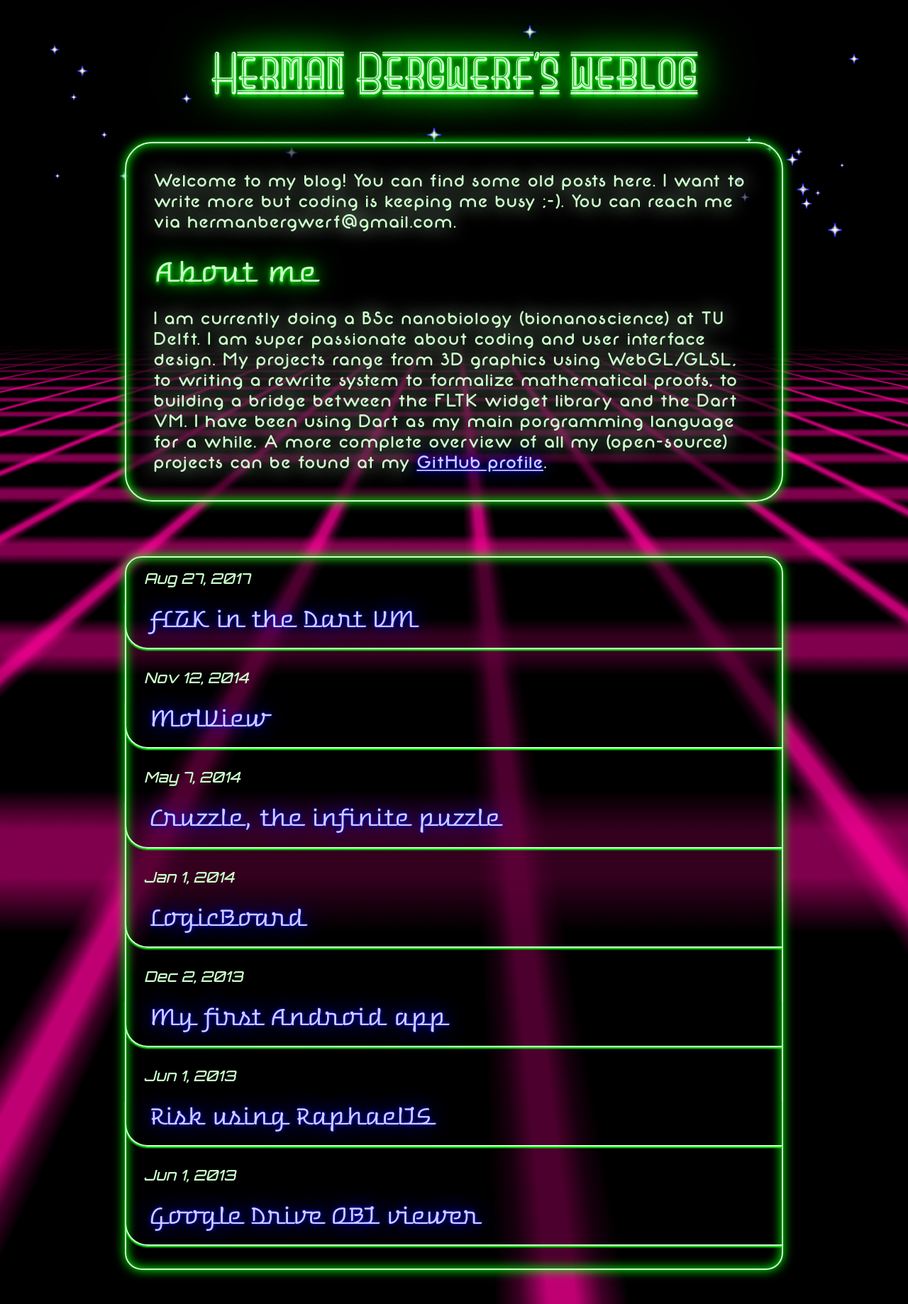
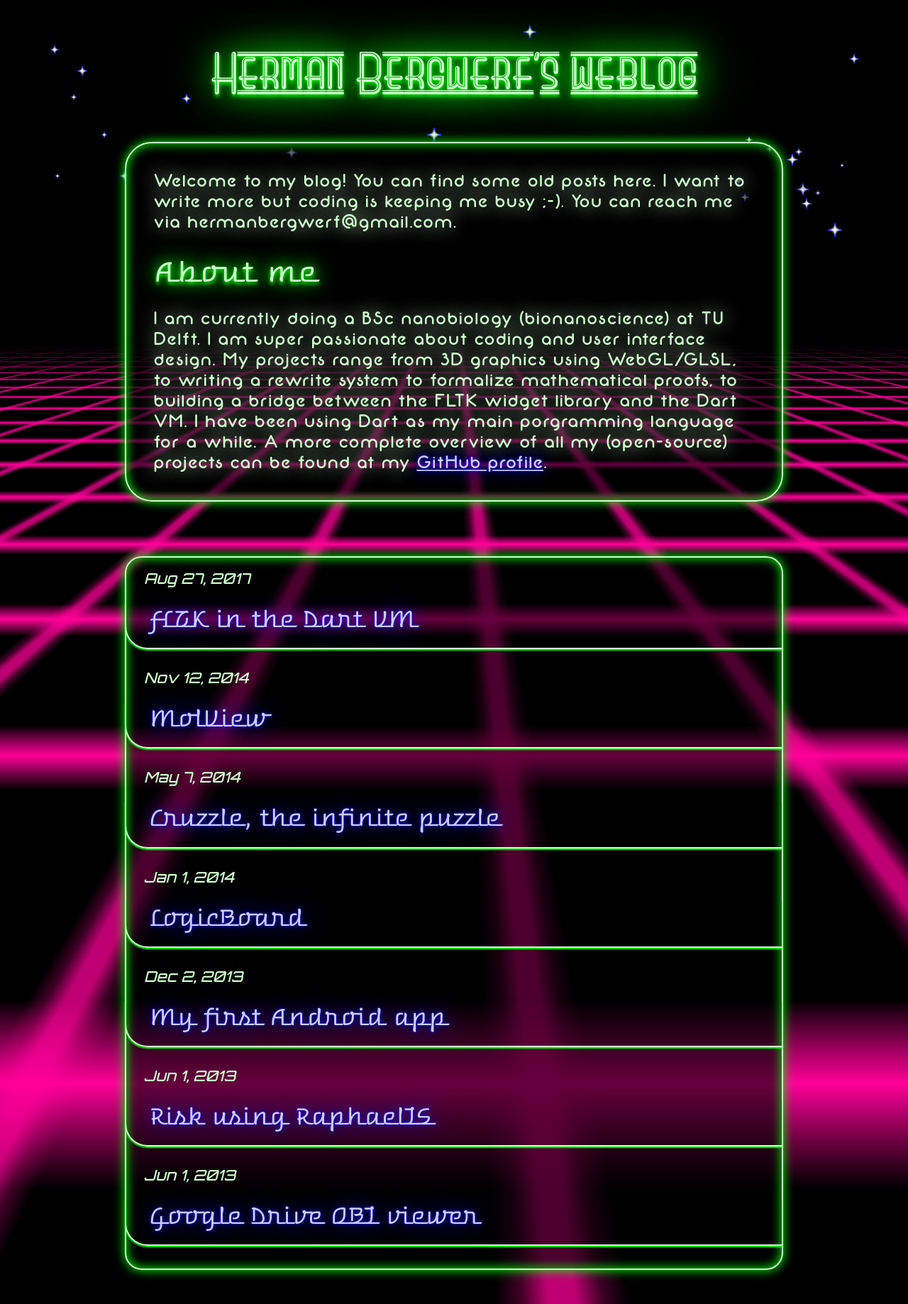
Before and after one commit to bergwerf/retro, a Jekyll site: the page built from index.md, in a window 1280 px wide. Shown: the whole page at 71% size. Built offline with Jekyll 4.4.1, drawn with Linux system fonts in a browser that asks for light colours.

Commit message:
Improve grid gradient

```diff
--- a/_sass/background.scss
+++ b/_sass/background.scss
@@ -19,10 +19,10 @@
       0deg,
       transparent 0px,
       transparent 4px,
-      $neon-pink 5px,
-      transparent 6px);
+      $neon-pink 4.5px,
+      transparent 5px);
 
-  background-size: 24px 7px;
+  background-size: 24px 6px;
 
   // scaleY(2) was added specifically for IE11.
   transform: perspective(120px) rotateX(70deg) scaleX(4) scaleY(2) translateZ(-100px);
```
